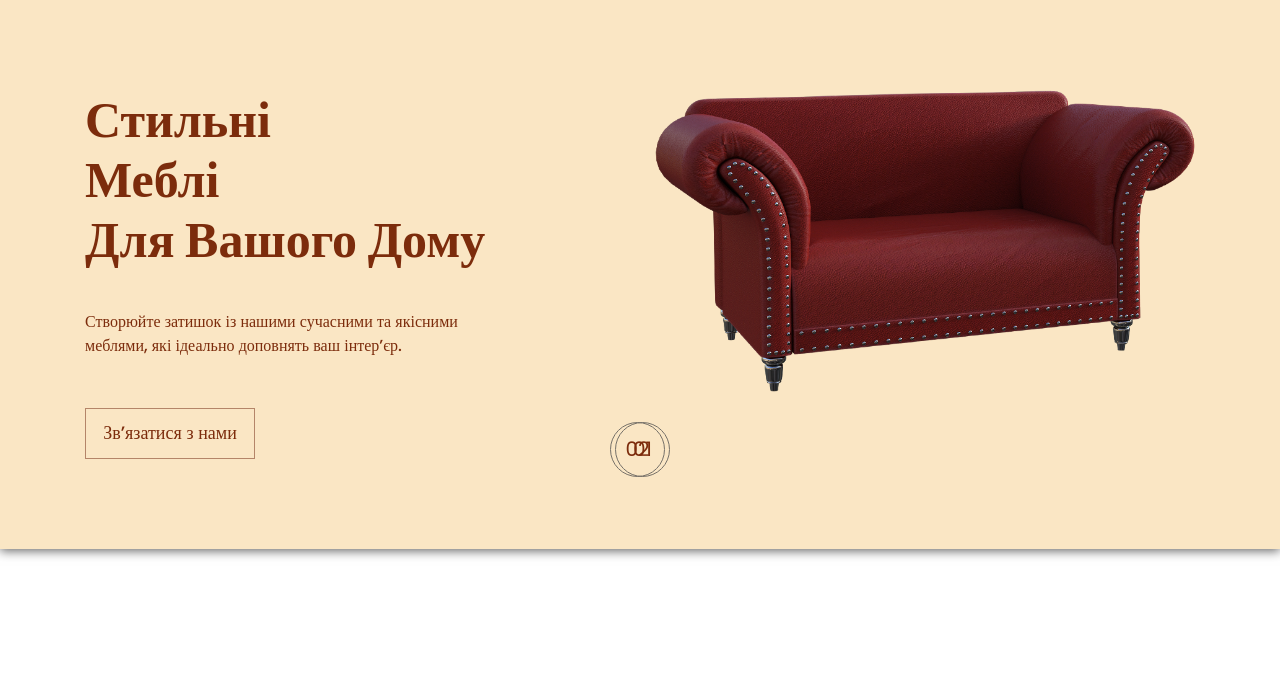
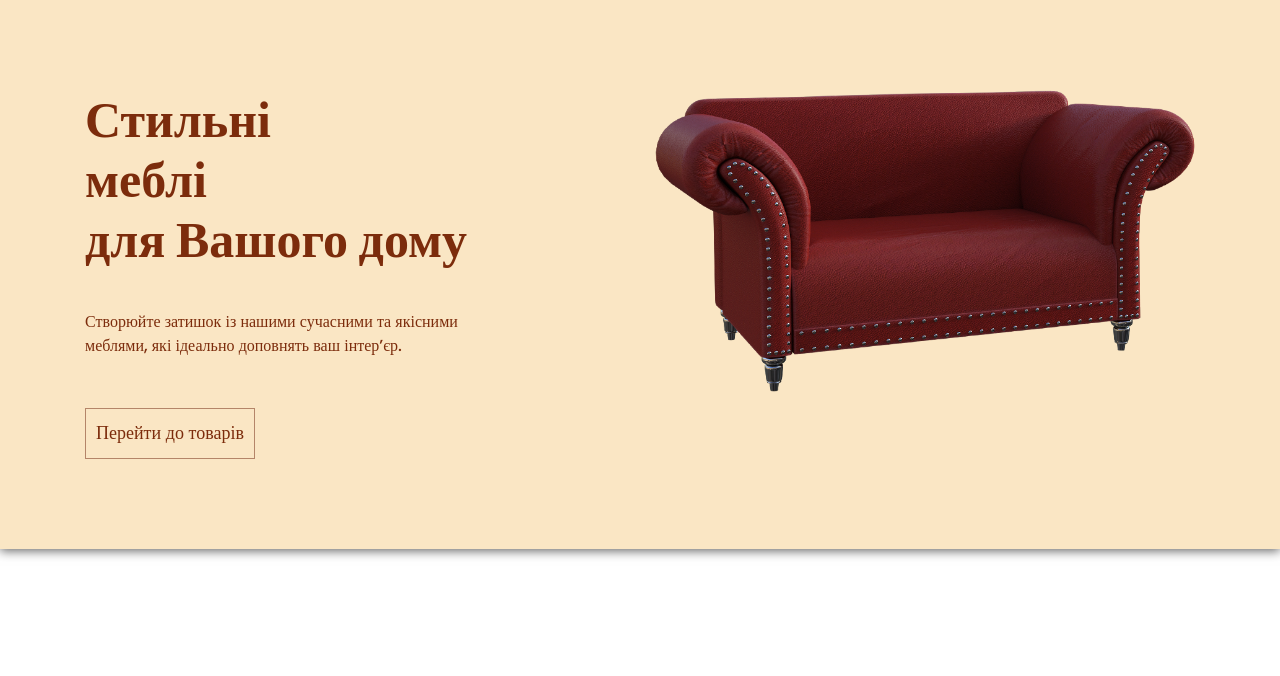
Before and after one commit to StanislavHromak/FurnitureStore, a Django app: page / in a window 1280 px wide. Shown: the part 191-867 px from the top of the page. Run offline with Django 5.2, Linux system fonts and the light colour scheme; data that the repository does not hold is empty; some libraries are stand-ins or nearby versions.

Commit message:
update templates/main

```diff
--- a/templates/main/index.html
+++ b/templates/main/index.html
@@ -10,10 +10,10 @@
                     <div class="container">
                         <div class="row">
                             <div class="col-md-6">
-                                <h1 class="banner_taital">Стильні <br> Меблі <br> Для Вашого Дому</h1>
+                                <h1 class="banner_taital">Стильні <br> меблі <br> для Вашого дому</h1>
                                 <p class="banner_text">Створюйте затишок із нашими сучасними та якісними меблями, які ідеально доповнять ваш інтер’єр.</p>
                                 <div class="btn_main">
-                                    <div class="contact_bt"><a href="{% url 'main:contact' %}">Зв’язатися з нами</a></div>
+                                    <div class="contact_bt"><a href="{% url 'main:shop' %}">Перейти до товарів</a></div>
                                 </div>
                             </div>
                             <div class="col-md-6">
@@ -29,7 +29,7 @@
                                 <h1 class="banner_taital">Елегантність <br> у кожній <br> деталі</h1>
                                 <p class="banner_text">Наші меблі поєднують стиль, комфорт і практичність, щоб зробити ваш дім особливим.</p>
                                 <div class="btn_main">
-                                    <div class="contact_bt"><a href="{% url 'main:contact' %}">Зв’язатися з нами</a></div>
+                                    <div class="contact_bt"><a href="{% url 'main:shop' %}">Перейти до товарів</a></div>
                                 </div>
                             </div>
                             <div class="col-md-6">
@@ -42,25 +42,19 @@
                     <div class="container">
                         <div class="row">
                             <div class="col-md-6">
-                                <h1 class="banner_taital">Меблі, <br> Які <br> Надихають</h1>
+                                <h1 class="banner_taital">Меблі, <br> які <br> надихають</h1>
                                 <p class="banner_text">Відкрийте для себе колекцію, що перетворить ваш простір на місце для натхнення.</p>
                                 <div class="btn_main">
-                                    <div class="contact_bt"><a href="{% url 'main:contact' %}">Зв’язатися з нами</a></div>
+                                    <div class="contact_bt"><a href="{% url 'main:shop' %}">Перейти до товарів</a></div>
                                 </div>
                             </div>
                             <div class="col-md-6">
-                                <div class="image_1"><img src="{% static 'images/img-1.png' %}" alt="Меблі з сучасним дизайном"></div>
+                                <div class="image_1"><img src="{% static 'images/img-3.png' %}" alt="Меблі з сучасним дизайном"></div>
                             </div>
                         </div>
                     </div>
                 </div>
             </div>
-            <a class="carousel-control-prev" href="#main_slider" role="button" data-slide="prev">
-                <i style="font-style: initial;">01</i>
-            </a>
-            <a class="carousel-control-next" href="#main_slider" role="button" data-slide="next">
-                <i style="font-style: initial;">02</i>
-            </a>
         </div>
     </div>
     <!-- banner section end -->
```
Also changed, not shown: templates/main/shop.html (+0 -9 lines).
